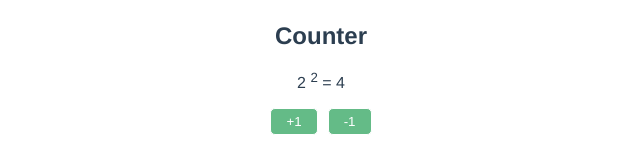
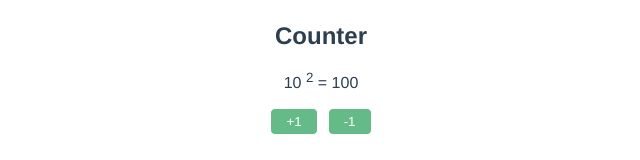
Before and after one commit to jorgeramos2068/vue-app-01-fundamentals, a Vue app: page / in a window 1280 px wide. Shown: the part 262-422 px from the top of the page, without its empty margins (319-959 px from the left). Built offline with nearby package versions, Linux system fonts and the light colour scheme.

Commit message:
Implement prop validation for Counter component

```diff
--- a/src/App.vue
+++ b/src/App.vue
@@ -1,6 +1,6 @@
 <template>
   <img alt="Vue logo" src="./assets/logo.png" />
-  <Counter :start="2" />
+  <Counter :start="10" />
 </template>
 
 <script>
--- a/src/components/Counter.vue
+++ b/src/components/Counter.vue
@@ -15,7 +15,9 @@ export default {
     start: {
       type: Number,
       default: 100,
-      required: true,
+      validator(value) {
+        return value > 0;
+      },
     },
   },
   data() {
```
